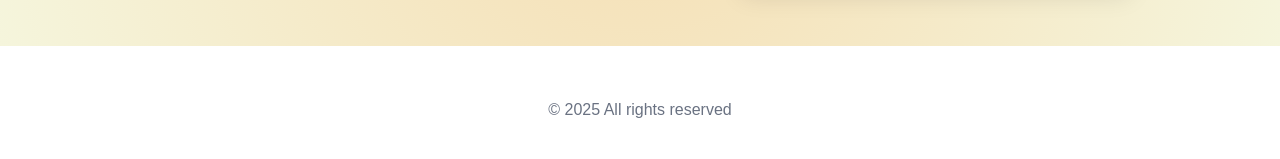
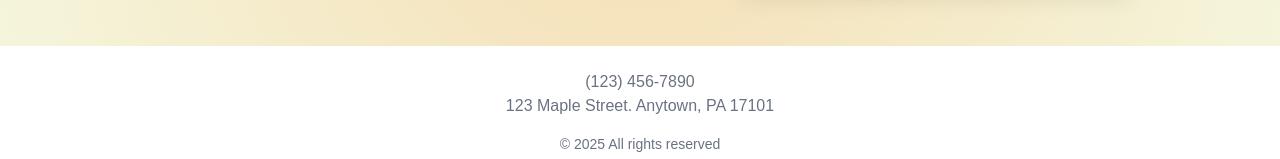
Before and after one commit to pchound/ischys, a Next.js app: page / in a window 1280 px wide. Shown: the part 1313-1472 px from the top of the page. Built offline with nearby package versions, Linux system fonts and the light colour scheme.

Commit message:
contact-footer

```diff
--- a/src/app/global-components/Footer.jsx
+++ b/src/app/global-components/Footer.jsx
@@ -1,12 +1,25 @@
 'use client';
-import React from 'react'
+import React from 'react';
 
 const Footer = () => {
     const currentYear = new Date().getFullYear();
     return (
-        <p className="text-md text-gray-500 text-center pt-7 pb-7">
-            &copy; {currentYear} All rights reserved
-        </p>
+        <div>
+
+            <p className="text-md text-gray-500 text-center">
+                (123) 456-7890
+            </p>
+
+            <p className="text-md text-gray-500 text-center">
+                123 Maple Street. Anytown, PA 17101
+            </p>
+
+
+            <p className="text-sm text-gray-500 text-center pt-4 pb-2">
+                &copy; {currentYear} All rights reserved
+            </p>
+
+        </div>
     );
 };
 
```
